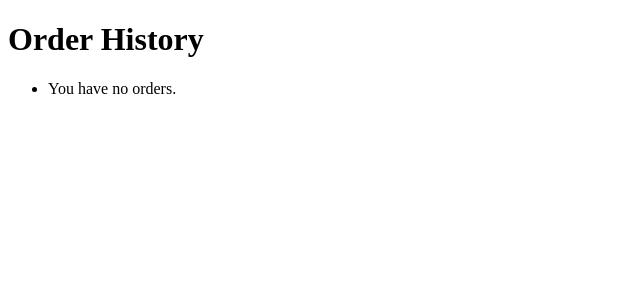
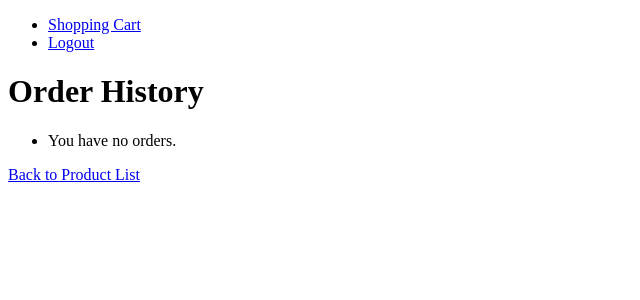
Before and after one commit to Newt-Tea/eMarket-MSU-Intro-to-SE_Group1, a Django app: page /order_history/ in a window 1280 px wide. Shown: the top 300 px of the page, without its empty margins (0-640 px from the left). Run offline with Django 5.2, Linux system fonts and the light colour scheme; a user stored in the database is signed in; data comes from the database, SQL or seed files in the repository; data that the repository does not hold is empty; parts of the project's set-up code (start-up, migrations or seed data) failed here and were passed over.

Commit message:
Fixed checkout and order table works with the cart

```diff
--- a/eMarket/app/models.py
+++ b/eMarket/app/models.py
@@ -19,7 +19,7 @@ class Product(models.Model):
 class Cart(models.Model):
     user = models.ForeignKey(User, on_delete=models.CASCADE, limit_choices_to={'user_type': 'buyer'})
     product = models.ForeignKey(Product, on_delete=models.CASCADE)
-    quantity = models.PositiveIntegerField(default=1)
+    quantity = models.PositiveIntegerField(default=0)
     def get_total(self):
         return self.quantity * self.product.price
 
--- a/eMarket/app/templates/app/checkout.html
+++ b/eMarket/app/templates/app/checkout.html
@@ -10,13 +10,9 @@
     <form method="POST">
       {% csrf_token %}
       {{ form.as_p }}
-        <p> Total: {{ cart.total }} </p>
-        <form action = "{% url 'cart_checkout' %}" method="POST">
-        {% csrf_token %}
+        <p> Total: ${{ total }} </p>
         <button type="submit">Pay</button>
-      </form>
     </form>
-
     <p>
       <a href="{% url 'product_list' %}">Or continue shopping</a>
     </p>
--- a/eMarket/app/templates/app/order_history.html
+++ b/eMarket/app/templates/app/order_history.html
@@ -5,6 +5,14 @@
     <title>Order History</title>
 </head>
 <body>
+    <header>
+        <nav>
+          <ul>
+            <li><a href="{% url 'shopping_cart' %}">Shopping Cart</a></li>
+            <li><a href="{% url 'logout' %}">Logout</a></li>
+          </ul>
+        </nav>
+      </header>
     <h1>Order History</h1>
     <ul>
         {% for order in orders %}
@@ -13,5 +21,8 @@
             <li>You have no orders.</li>
         {% endfor %}
     </ul>
+    <footer>
+        <a href="{% url 'product_list' %}">Back to Product List</a>
+    </footer>
 </body>
 </html>
--- a/eMarket/app/templates/app/shopping_cart.html
+++ b/eMarket/app/templates/app/shopping_cart.html
@@ -9,13 +9,16 @@
     <ul>
         {% for item in cart_items %}
             <li>{{ item.product.name }} - {{ item.quantity }} - ${{ item.get_total }}</li>
+            <a href="{% url 'remove_from_cart' item.product_id %}">Remove one from cart</a>
         {% empty %}
             <li>Your cart is empty.</li>
         {% endfor %}
     </ul>
     <p>Total: ${{ total }} </p>
+    <footer>
     <a href="{% url 'checkout' %}">Proceed to Checkout</a>
     <br>
     <a href="{% url 'product_list' %}">Or continue shopping</a>
+    </footer>
 </body>
 </html>
--- a/eMarket/app/urls.py
+++ b/eMarket/app/urls.py
@@ -9,10 +9,9 @@ urlpatterns = [
     path('registration_success/', views.registration_success, name='registration_success'),
     path('add_product/', views.add_product, name='add_product'),
     path('shopping_cart/', views.shopping_cart, name='shopping_cart'),
-    path('add_to_cart/<product_id>', views.add_to_cart, name = 'add_to_cart'),
-    path('remove_from_cart/<product_id>', views.remove_from_cart, name = 'remove_from_cart'),
+    path('add_to_cart/<product_id>/', views.add_to_cart, name = 'add_to_cart'),
+    path('remove_from_cart/<product_id>/', views.remove_from_cart, name = 'remove_from_cart'),
     path('checkout/', views.checkout, name = 'checkout'),
-    path('cart_checkout/', views.cart_checkout, name ='cart_checkout'),
     path('payment_confirmation/', views.payment_confirmed, name='payment_confirmation'),
     path('order_history/', views.order_history, name='order_history'),
     path('logout/', views.logout_view, name='logout'),
--- a/eMarket/app/views.py
+++ b/eMarket/app/views.py
@@ -73,6 +73,9 @@ def shopping_cart(request):
   total = 0
   for item in cart_items:
     total = total + item.get_total()
+  for cart_item in cart_items:
+    if cart_item.quantity == 0:
+      cart_items.delete()
   return render(request, 'app/shopping_cart.html', {'cart_items': cart_items, 'total' : total})
 
 # Add an item to user's cart
@@ -83,28 +86,17 @@ def add_to_cart(request, product_id):
   cart_item.save()
   return redirect('shopping_cart')
 
+from django.shortcuts import get_object_or_404
 # Remove an item from user's cart
 def remove_from_cart(request, product_id):
-  cart = Cart.objects.get(user=request.user)
-  cart_item = Order.objects.get(product_id=product_id, cart = cart)
-  if not cart_item:
-    return HttpResponse("Item not found", status = 404)
-  cart_item.delete()
+  product = Product.objects.get(id=product_id)
+  cart_item = get_object_or_404(Cart, user=request.user, product=product)
+  cart_item.quantity -= 1
+  if cart_item.quantity == 0:
+    cart_item.delete()
+  else:
+    cart_item.save()
   return redirect('shopping_cart')
-
-# Save total and create an order
-def cart_checkout(request):
-  cart = Cart.objects.get(user=request.user)
-
-  total = 0
-  for cart_item in cart:
-    total += cart_item.get_total()
-
-  order = Order.objects.create(user = request.user, total = total)
-  order.save()
-  order.status = 'Confirmed'
-  cart.save()
-  return redirect('payment_confirmation')
 
 # Payment on the Checkout page
 from .forms import PaymentForm
@@ -117,10 +109,31 @@ def checkout(request):
   else:
     form = PaymentForm()
 
-  return render(request, 'app/checkout.html', {'form': form})
+  # for display of total
+    cart_items = Cart.objects.filter(user=request.user)
+    total = 0
+    for item in cart_items:
+      total = total + item.get_total()
+  return render(request, 'app/checkout.html', {'form': form, 'total' : total})
+
+# Save total and create an order
+def cart_checkout(request):
+  cart = Cart.objects.filter(user=request.user)
+  total = sum(cart_item.get_total() for cart_item in cart)
+  quantity = sum(cart_item.quantity for cart_item in cart)
+
+  cart = Cart.objects.get(user=request.user)
+  order = Order.objects.create(
+    cart = cart,
+    user = request.user,
+    total = total,
+    quantity = quantity,
+    status = 'Confirmed'
+    )
 
 # Payment Confirmed Page
 def payment_confirmed(request):
+  cart_checkout(request)
   return render(request, 'app/payment_confirmed.html')
 
 ############################################
```
Also changed, not shown: eMarket/app/migrations/0001_initial.py (deleted), eMarket/app/migrations/0002_rename_items_order_cart_cart_checked_out_and_more.py (deleted), eMarket/app/migrations/0003_alter_cart_user_alter_order_user.py (deleted), eMarket/app/migrations/0004_remove_cart_checked_out.py (deleted), eMarket/app/migrations/__init__.py (deleted), eMarket/db.sqlite3.
